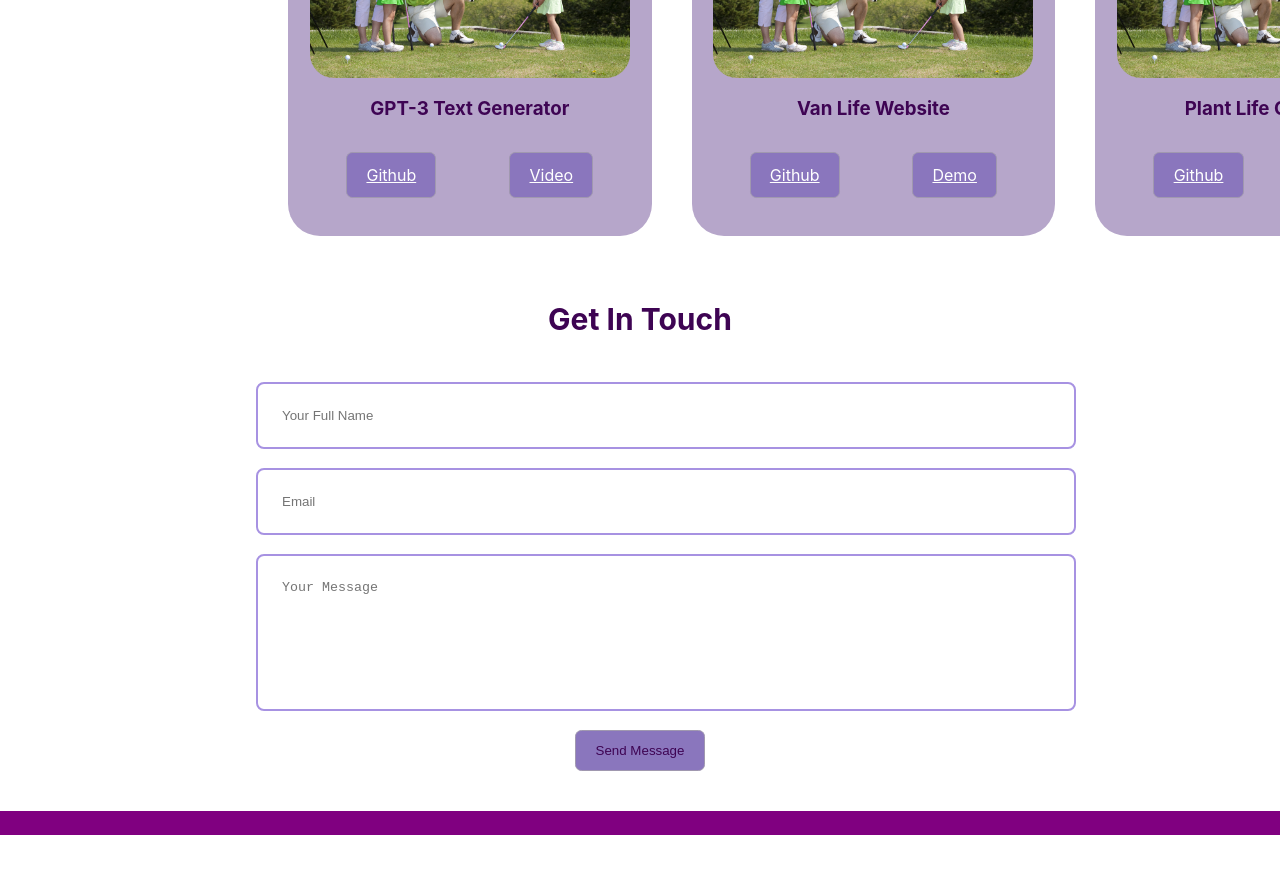
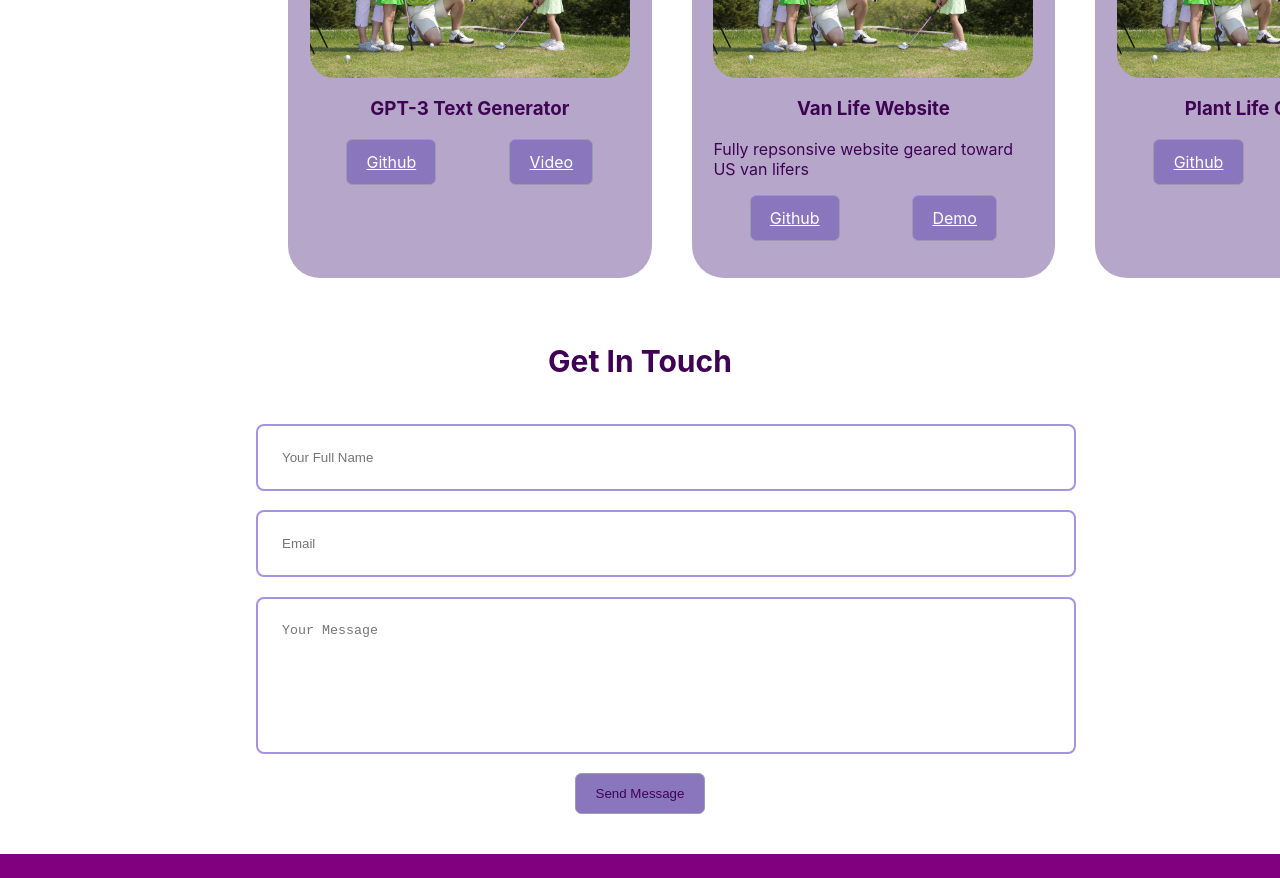
Before and after one commit to masterasia1/portfolio, a React (Create React App) app: page / in a window 1280 px wide. Shown: the part 1160-2038 px from the top of the page. Before the commit the page ends 1995 px from the top, so only its background shows below. Built offline with nearby package versions, Linux system fonts and the light colour scheme.

Commit message:
added paragraphs to projects

```diff
--- a/src/Projects.css
+++ b/src/Projects.css
@@ -26,7 +26,6 @@
 }
 
 .project_item h3 {
-    margin: 1.2rem 0 2rem;
     text-align: center;
 }
 
--- a/src/Projects.js
+++ b/src/Projects.js
@@ -24,6 +24,9 @@ const Projects = () => {
               <img src={img2} alt='' />
             </div>
               <h3>Van Life Website</h3>
+              <div className='project_iten_text'>
+              <p>Fully repsonsive website geared toward US van lifers</p>
+              </div>
               <div className='project_item-cta'>
               <a href='https://github.com/masterasia1/van-life' className='btn'>Github</a>
               <a href='https://asiamayfield.dev/van-life/' className='btn btn-primary'>Demo</a>
```
